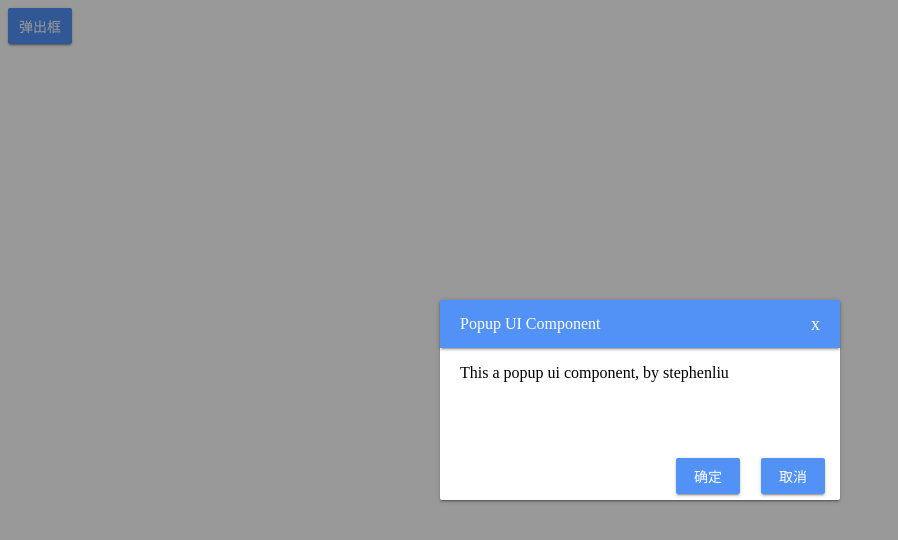
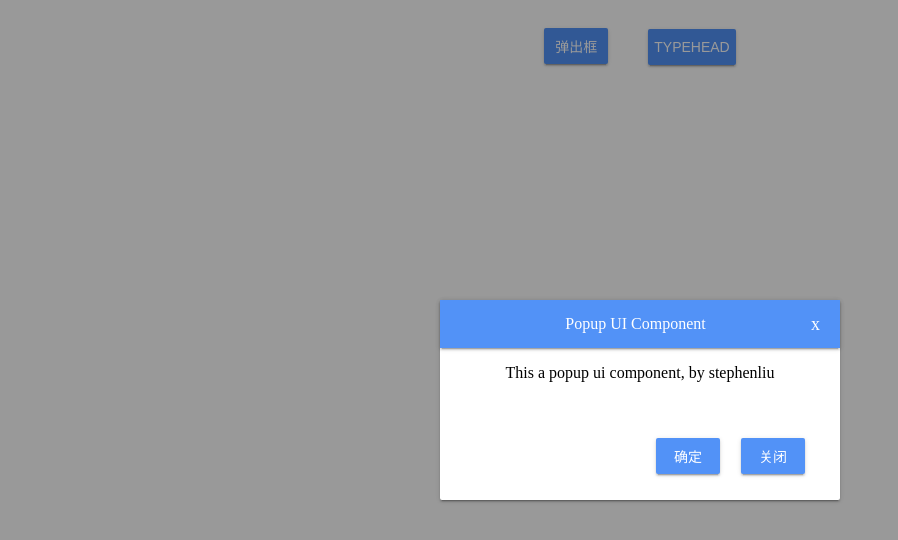
Before and after one commit to stephenLYZ/Native-Widgets, a website built with webpack: page UI/deploy/index.ejs in a window 1280 px wide. Both pictures are taken after a click on the button "弹出框". Shown: the whole page, without its empty margins (0-898 px from the left). Built offline with nearby package versions, Linux system fonts and the light colour scheme.

Commit message:
modify popup

```diff
--- a/UI/package.json
+++ b/UI/package.json
@@ -4,7 +4,7 @@
   "description": "",
   "main": "index.js",
   "scripts": {
-    "dev": "babel-node -- server.js",
+    "dev": "babel-node -- ./server.js",
     "build": "./node_modules/.bin/babel-node node_modules/.bin/webpack --progress --config webpack.prod.config.js",
     "deploy": "npm run build & gh-pages -d dist"
   },
--- a/UI/src/Popup/index.js
+++ b/UI/src/Popup/index.js
@@ -20,7 +20,7 @@ class Popup {
     this.containerBox = document.querySelector(`.${this.container}`)
     this.mask =  document.querySelector('.mask')
     let styleValue = `width: ${this.width}px; height: ${this.height}px;`
-    if(!this.containerBox || !this.mask) {
+    if(!this.containerBox) {
       this.containerBox = document.createElement('div')
       this.containerBox.classList.add(this.container)
       this.containerBox.classList.add(this.skin)
@@ -33,7 +33,7 @@ class Popup {
       this.bindEvents()
     }
     this.containerBox.classList.toggle('show')
-    this.mask.classList.toggle('show')
+    if(this.mask) this.mask.classList.toggle('show')
   }
 
   renderMask() {
@@ -68,20 +68,25 @@ class Popup {
     this.openNode = document.querySelector('.open')
     this.closeNode = document.querySelector('.close')
 
-    this.openNode.addEventListener('click', this.open.handler.bind(this), false)
-    this.closeNode.addEventListener('click', this.close.handler.bind(this), false)
+    this.openNode.addEventListener('click', this.open.handler, false)
+    this.closeNode.addEventListener('click', this.close.handler, false)
 
+    if(this.fork) {
       this.fork.addEventListener('click', () => {
         this.toggle()
       }, false)
+    }
+
+    if(this.mask) {
       this.mask.addEventListener('click', () => {
         this.toggle()
       }, false)
     }
+  }
 
   toggle() {
     this.containerBox.classList.toggle('show')
-    this.mask.classList.toggle('show')
+    if(this.mask) this.mask.classList.toggle('show')
   }
 }
 
--- a/UI/src/app.scss
+++ b/UI/src/app.scss
@@ -1,3 +1,6 @@
+body {
+  text-align: center;
+}
 
 .btn {
   min-width: 64px;
@@ -13,4 +16,5 @@
   background: #5292F7;
   color: rgb(255, 255, 255);
   outline: 0;
+  margin: 20px;
 }
--- a/UI/src/index.js
+++ b/UI/src/index.js
@@ -1,5 +1,6 @@
 import './app.scss'
 import Popup from './Popup'
+import Typehead from './Typehead'
 
 class App {
   constructor() {
@@ -10,6 +11,11 @@ class App {
       name: '弹出框',
       handler: this.renderPopup
     })
+    this.renderButton({
+      name: 'Typehead',
+      handler: this.renderTypehead
+    })
+    this.renderShowbox()
   }
 
   renderButton(option) {
@@ -21,12 +27,28 @@ class App {
     button.addEventListener('click', option.handler, false)
   }
 
+  renderShowbox() {
+    let box = document.createElement('div')
+    box.classList.add('box')
+    document.body.appendChild(box)
+  }
+
   renderPopup(e) {
     e.preventDefault()
     let popup = new Popup({
-      skin: 'blue'
+      skin: 'blue',
+      close: {
+        name: '关闭',
+        handler: function() {
+          popup.toggle()
+        }
+      }
     })
     popup.init()
+  }
+
+  renderTypehead(e) {
+    e.preventDefault()
   }
 }
 
```
Also changed, not shown: README.md, UI/doc/fresh.md (added), UI/doc/slides.md (added), UI/doc/typehead.md (added), UI/src/Typehead/index.js (added), UI/src/Typehead/typehead.scss (added). Lines whose indentation alone changed are shown as unchanged.
